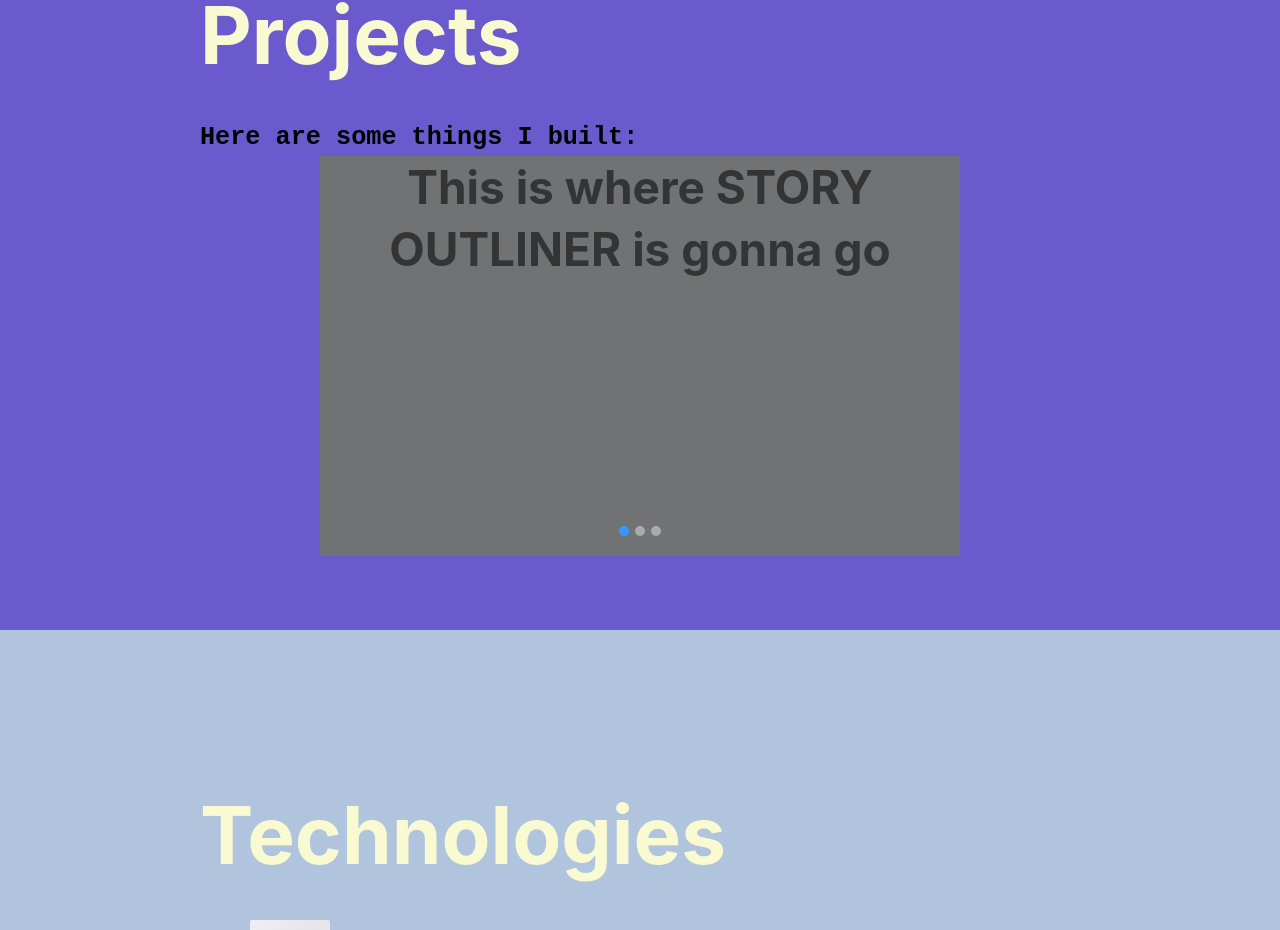
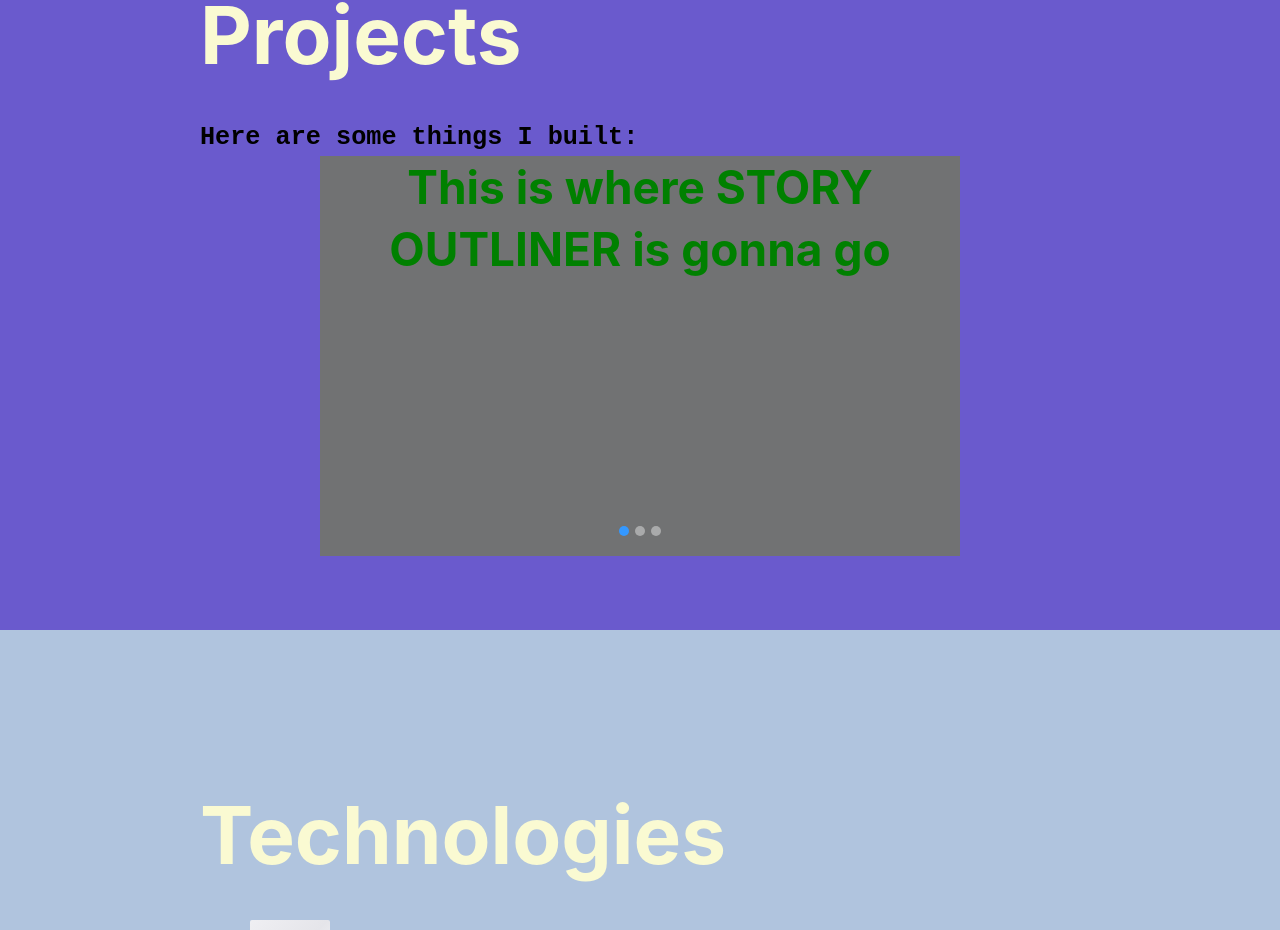
Before and after one commit to robotriley/portfolio-site, a React (Create React App) app: page / in a window 1280 px wide. Shown: the part 970-1900 px from the top of the page. Built offline with nearby package versions, Linux system fonts and the light colour scheme.

Commit message:
CSS to change props inside caro

```diff
--- a/src/App.css
+++ b/src/App.css
@@ -139,3 +139,6 @@
   width: 50%;
   align-self: center;
 }
+.custom-slider h1 {
+  color: green;
+}
```
